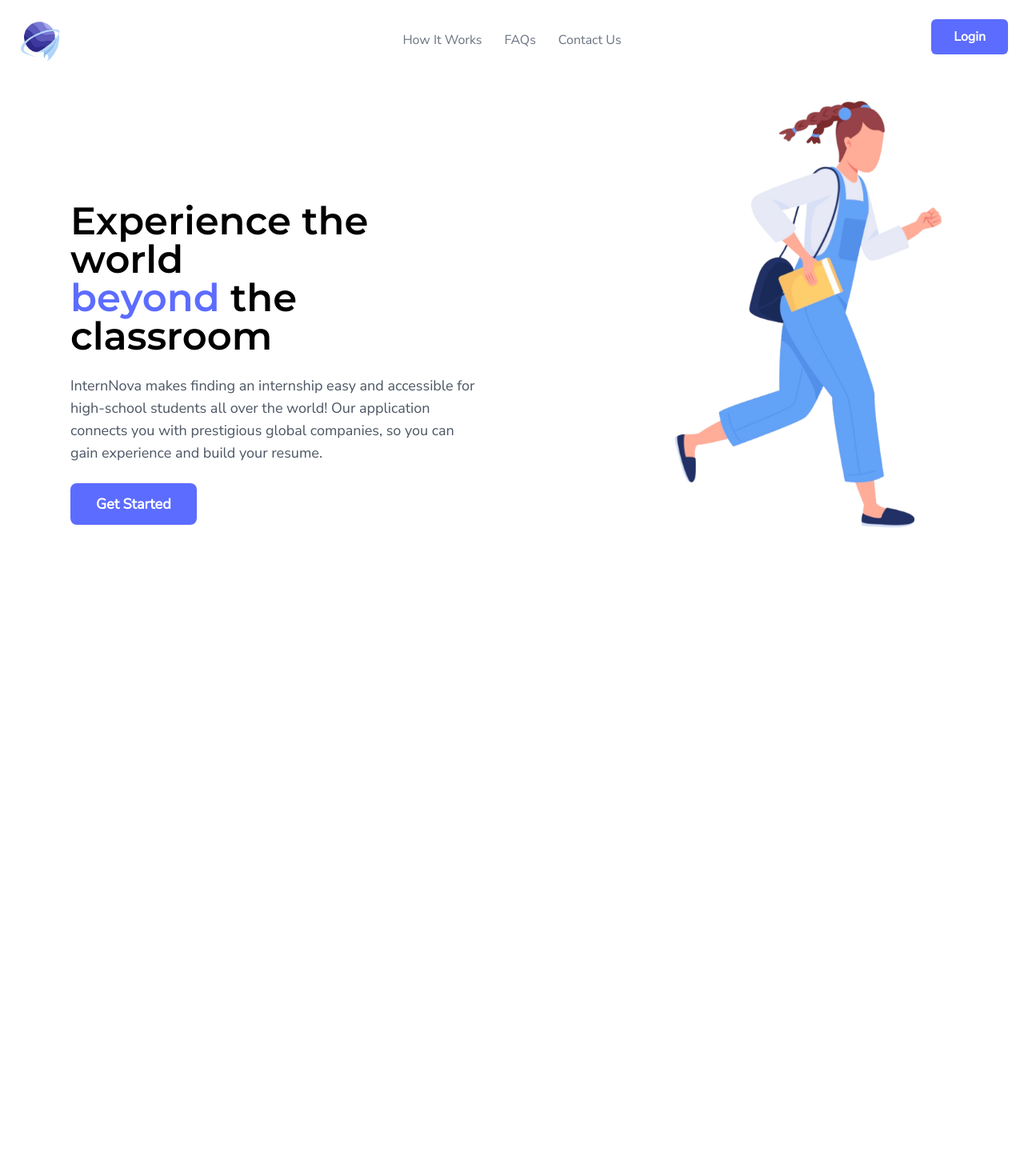
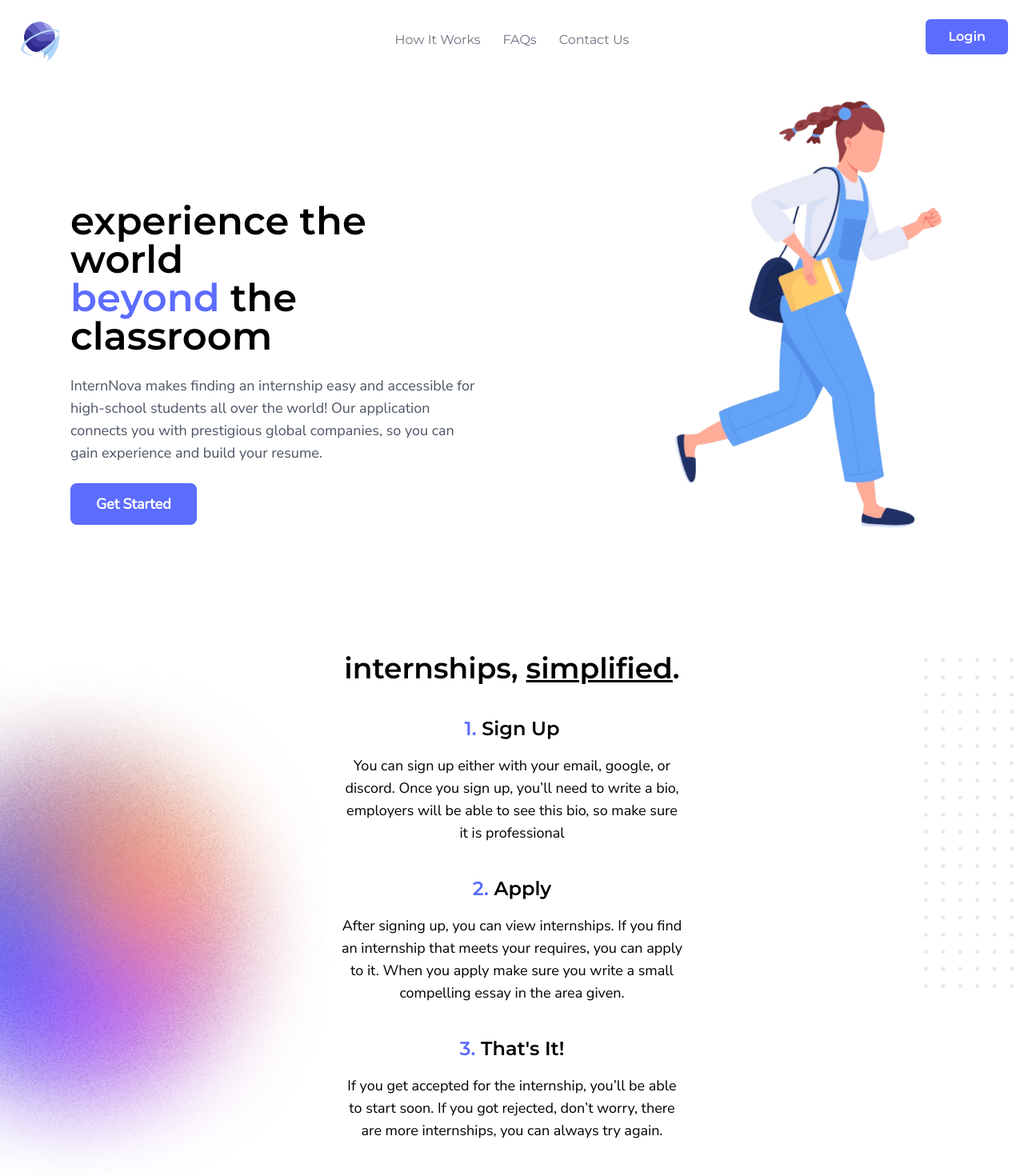
Before and after one commit to internnova/landing, a Next.js app: page / in a window 1280 px wide. Shown: the top 1470 px of the page at 80% size. Before the commit the page ends 815 px from the top, so only its background shows below. Built offline with nearby package versions, Linux system fonts and the light colour scheme.

Commit message:
feat(landing): add process section

```diff
--- a/components/Navbar/Navbar.tsx
+++ b/components/Navbar/Navbar.tsx
@@ -10,7 +10,7 @@ interface NavbarProps {
 export const Navbar: React.FC<NavbarProps> = ({ className }) => {
   return (
     <div
-      className={`${className} lg:grid md:grid-cols-3 md:justify-items-stretch`}
+      className={`${className} lg:grid md:grid-cols-3 md:justify-items-stretch font-montserrat`}
     >
       <Link href="/">
         <div className="flex items-center space-x-4">
--- a/components/Section/Hero.tsx
+++ b/components/Section/Hero.tsx
@@ -3,16 +3,14 @@ import { Button } from "../Button/Button";
 export const Hero = () => {
   return (
     <>
-      <div className="flex items-center justify-center min-h-[70vh] md:min-h-full">
+      <div className="flex items-center justify-center min-h-[70vh] md:min-h-max">
         <div className="relative z-0 p-6 mt-12 md:flex md:justify-center lg:mx-16 md:mt-32">
           <div className="flex xl:space-x-60">
             <div className="space-y-6">
               <h1 className="text-4xl md:text-5xl">
-                <span className="font-bold">
-                  Experience the world <br className="hidden md:block" />{" "}
-                  <span className="text-accent-primary">beyond</span> the
-                  classroom
-                </span>
+                experience the world <br className="hidden md:block" />{" "}
+                <span className="text-accent-primary">beyond</span> the
+                classroom
               </h1>
               <p className="max-w-xl text-lg text-gray-600">
                 InternNova makes finding an internship easy and accessible for
--- /dev/null
+++ b/components/Section/HowItWorks.tsx
@@ -0,0 +1,57 @@
+interface HowItWorksDataInterface {
+  title: string;
+  content: string;
+}
+
+const HowItWorksData: HowItWorksDataInterface[] = [
+  {
+    title: "Sign Up",
+    content:
+      "You can sign up either with your email, google, or discord. Once you sign up, you’ll need to write a bio, employers will be able to see this bio, so make sure it is professional",
+  },
+  {
+    title: "Apply",
+    content:
+      "After signing up, you can view internships. If you find an internship that meets your requires, you can apply to it. When you apply make sure you write a small compelling essay in the area given.",
+  },
+  {
+    title: "That's It!",
+    content:
+      "If you get accepted for the internship, you’ll be able to start soon. If you got rejected, don’t worry, there are more internships, you can always try again.",
+  },
+];
+export const HowItWorks = () => {
+  return (
+    <div className="relative w-full px-5 pt-14 lg:px-0 lg:pt-0">
+      <h2 className="py-10 text-center lg:pt-0 lg:pb-10">
+        internships, <span className="underline">simplified</span>.
+      </h2>
+      <img
+        className="absolute left-0 hidden w-1/3 top-1 tablet:block"
+        src="/gradients/gradient-1.png"
+        alt="Workplace"
+        width="600"
+      />
+      <img
+        className="absolute right-0 hidden w-32 top-1 md:block"
+        src="/illustration/dots.png"
+        alt="Workplace"
+        width="600"
+      />
+      <div className="thing"></div>
+
+      {HowItWorksData.map((data, i) => (
+        <div
+          key={i}
+          className="flex flex-col w-full mx-auto mb-10 space-y-4 text-center sm:w-2/3 md:w-1/3"
+        >
+          <h3>
+            <span className="text-accent-primary">{i + 1}. </span>
+            {data.title}
+          </h3>
+          <p className="text-lg">{data.content}</p>
+        </div>
+      ))}
+    </div>
+  );
+};
--- a/pages/index.tsx
+++ b/pages/index.tsx
@@ -1,6 +1,7 @@
 import { Navbar } from "../components/Navbar/Navbar";
 import { Hero } from "../components/Section/Hero";
 import { Layout } from "../components/Util/Layout";
+import { HowItWorks } from "../components/Section/HowItWorks";
 
 const IndexPage = () => (
   <Layout title="InternNova | Home">
@@ -10,6 +11,7 @@ const IndexPage = () => (
       </div>
 
       <Hero />
+      <HowItWorks />
     </div>
   </Layout>
 );
--- a/tailwind.config.js
+++ b/tailwind.config.js
@@ -16,6 +16,9 @@ module.exports = {
           },
         },
       },
+      screens: {
+        'tablet': "900px"
+      }
     },
   },
   plugins: [],
```
Also changed, not shown: public/gradients/gradient-1.png (added), public/illustration/dots.png (added).
